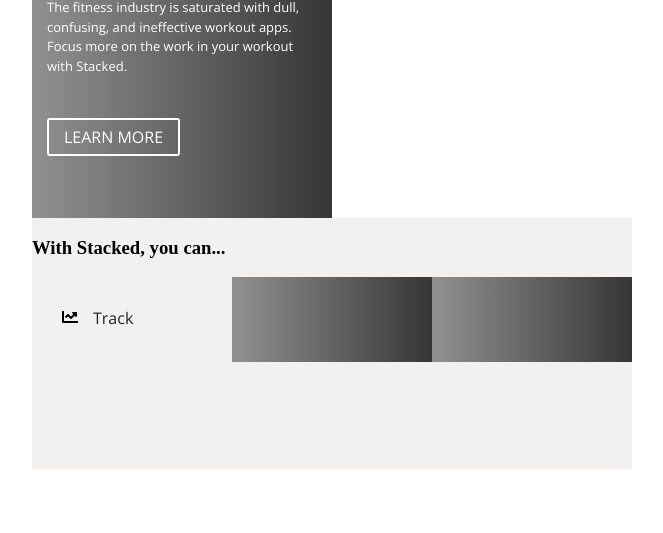
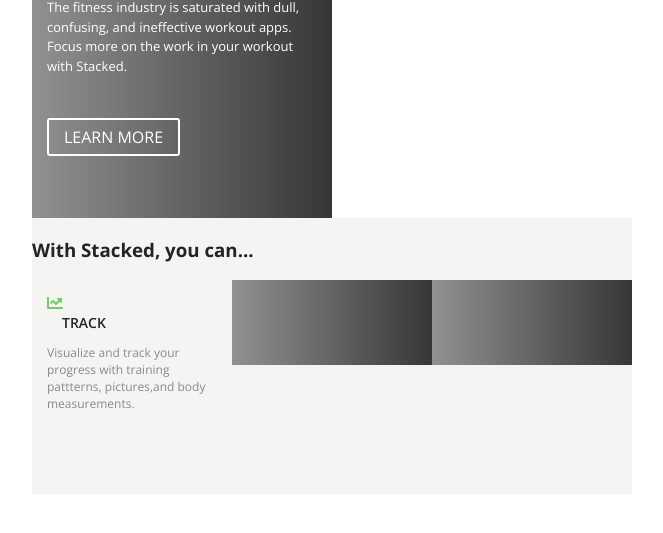
Before and after one commit to AdamKoller/html-email, a plain HTML site: page index.html in a window 1280 px wide. Shown: the part 215-748 px from the top of the page, without its empty margins (308-971 px from the left). Drawn offline with nearby package versions, Linux system fonts and the light colour scheme.

Commit message:
created first column on 2nd row

```diff
--- a/index.html
+++ b/index.html
@@ -70,29 +70,35 @@
 
              <!--start of 2nd row -->
             <tr>
-              <td style='background:#F2F1F0;'>
-                <h3> With Stacked, you can...</h3>
+              <td style='background:#F5F4F2;'>
+                <h3 style="font-family: 'Open Sans','Helvetica Neue',Helvetica, Arial,'Lucida Grande', sans-serif;color:#252225;"> With Stacked, you can...</h3>
+
                 <table class='left-header' width='33.33%' align='left' cellspacing='0' cellpadding='0' border='0'
                 style = 'padding:15px 15px 70px 15px;'>
                 <tr>
+                  <td><i class="fas fa-chart-line" style='color:#71CE64;'></i></td>
+                </tr>
+                <tr>
                   <td>
-                    <table class='left-header' width='33.33%' align='left' cellspacing='0' cellpadding='0' border='0'
-                    style = 'padding:15px 15px 70px 15px;'>
+                    <table class='first-title-icon' width='33.33%' align='left' cellspacing='0' cellpadding='0' border='0'
+                    style = 'padding:0;'>
                       <tr>
-                        <td><i class="fas fa-chart-line"></i></td>
-                        <td style="font-family: 'Open Sans','Helvetica Neue',Helvetica, Arial,'Lucida Grande', sans-serif;color:#252225; padding:0 0 0 15px;"> Track </td>
+                        <!-- <td><i class="fas fa-chart-line" style='color:#71CE64;'></i></td> -->
+                        <td style="font-family: 'Open Sans','Helvetica Neue',Helvetica, Arial,'Lucida Grande', sans-serif;color:#252225; padding:0 0 0 15px; font-weight:600; text-transform:uppercase; font-size:14px;"> Track </td>
                       </tr>
                     </table>
                   </td>
                 </tr>
                 <tr>
                   <td>
+                    <p style="font-family: 'Open Sans','Helvetica Neue',Helvetica, Arial,'Lucida Grande', sans-serif;color:#8A8988; font-size:12px;"> Visualize and track your progress with training pattterns, pictures,and body measurements.</p>
                   </td>
                 </tr>
-                <tr>
+                <!-- <tr>
                   <td>
+                    <a href='#' style="font-family: 'Open Sans','Helvetica Neue',Helvetica, Arial,'Lucida Grande', sans-serif;color:#71CE64; font-weight:600; text-decoration: none; font-size:14px;"> Learn More </a>
                   </td>
-                </tr>
+                </tr> -->
                 </table>
 
                 <table class='left-header' width='33.33%' align='left' cellspacing='0' cellpadding='0' border='0'
```
